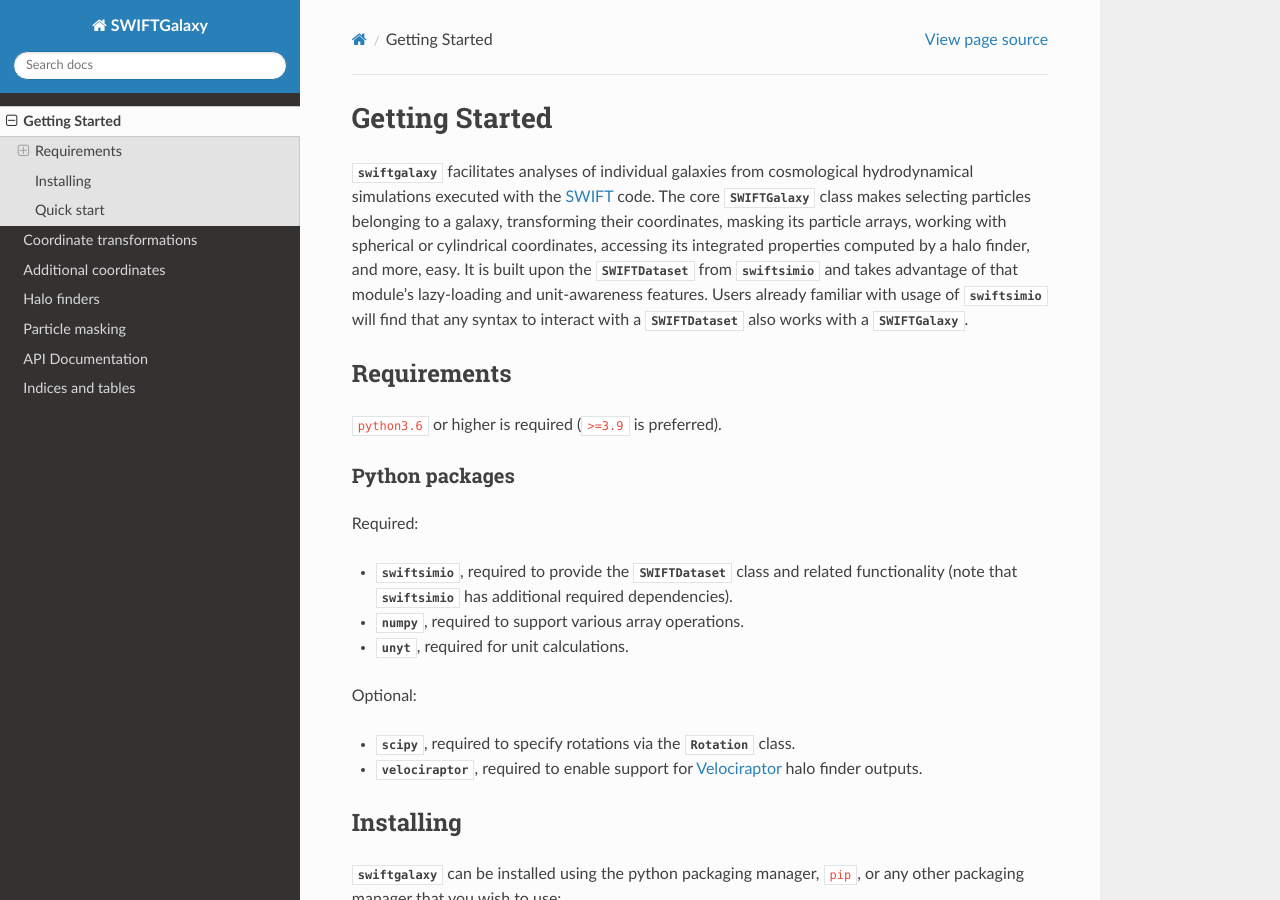
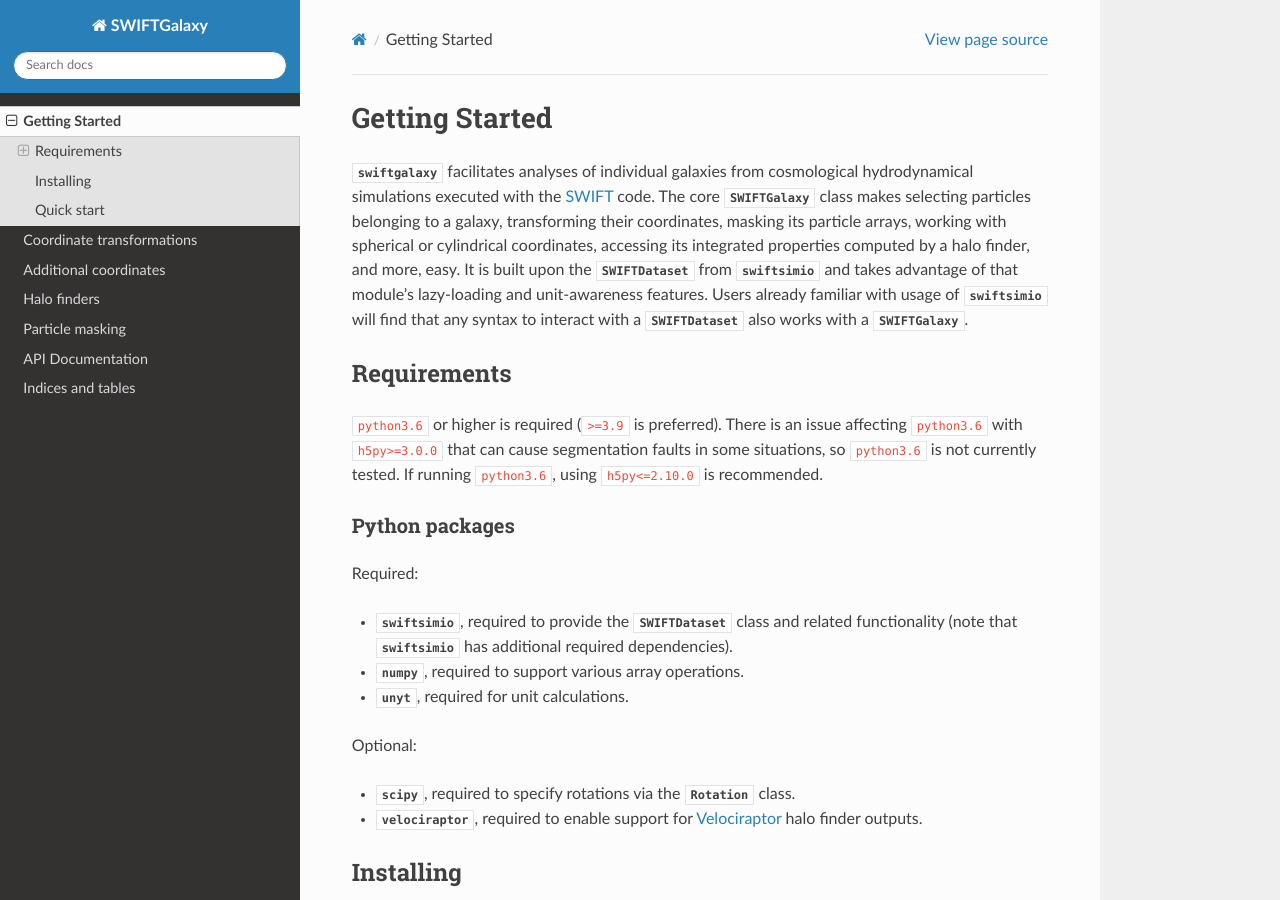
Before and after one commit to SWIFTSIM/swiftgalaxy, a Sphinx documentation site: the page built from docs/source/getting_started/index.rst, in a window 1280 px wide and 900 px high. Built offline with Sphinx 7.4.7 and the Read the Docs theme 2.0.0, drawn with Linux system fonts in a browser that asks for light colours.

Commit message:
Adjust tests due to python3.6 + h5py>=3.0.0 issue. (+docs).

```diff
--- a/docs/source/getting_started/index.rst
+++ b/docs/source/getting_started/index.rst
@@ -8,7 +8,7 @@ Getting Started
 Requirements
 ------------
 
-``python3.6`` or higher is required (``>=3.9`` is preferred).
+``python3.6`` or higher is required (``>=3.9`` is preferred). There is an issue affecting ``python3.6`` with ``h5py>=3.0.0`` that can cause segmentation faults in some situations, so ``python3.6`` is not currently tested. If running ``python3.6``, using ``h5py<=2.10.0`` is recommended.
 
 Python packages
 ^^^^^^^^^^^^^^^
```
Also changed, not shown: 1 other file.
